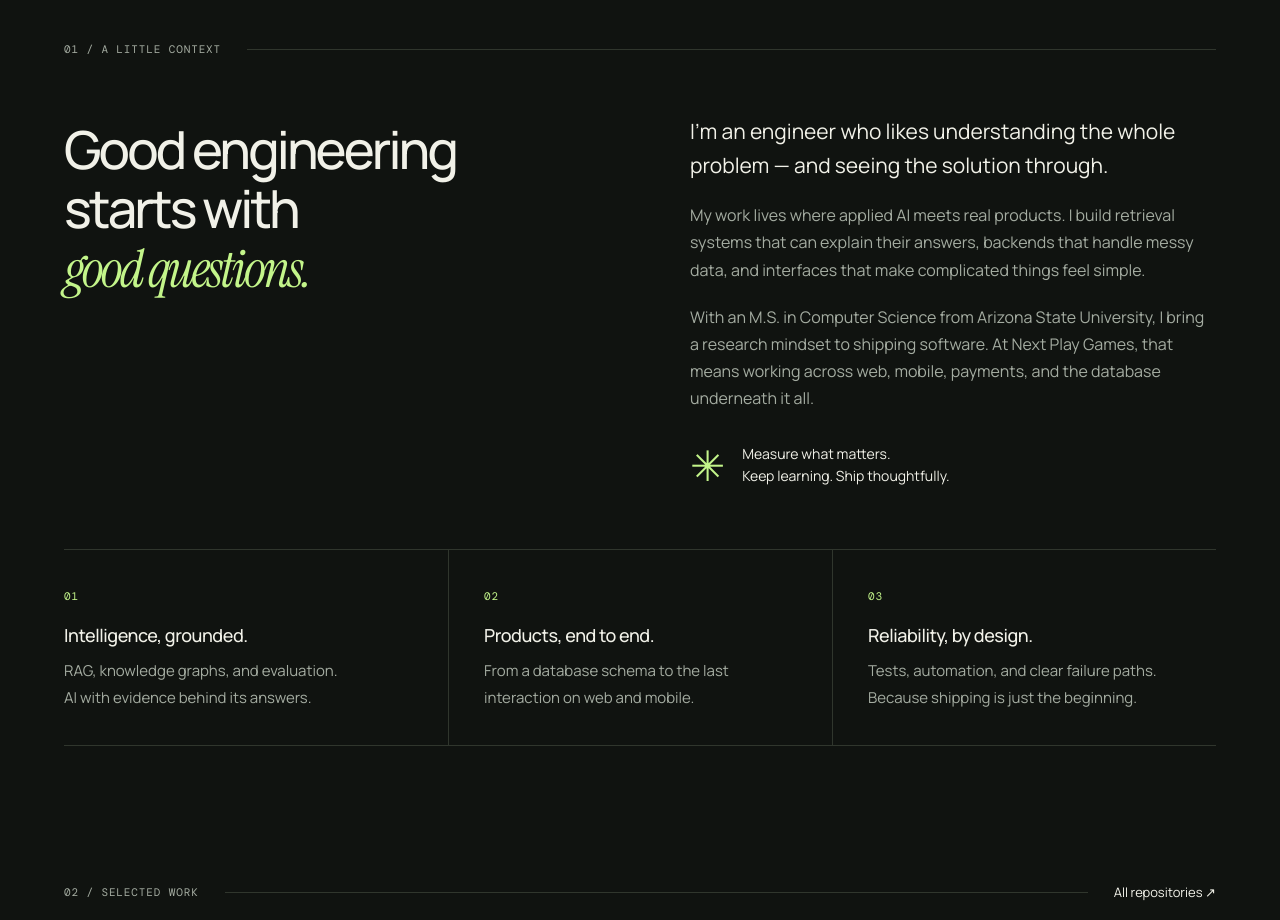
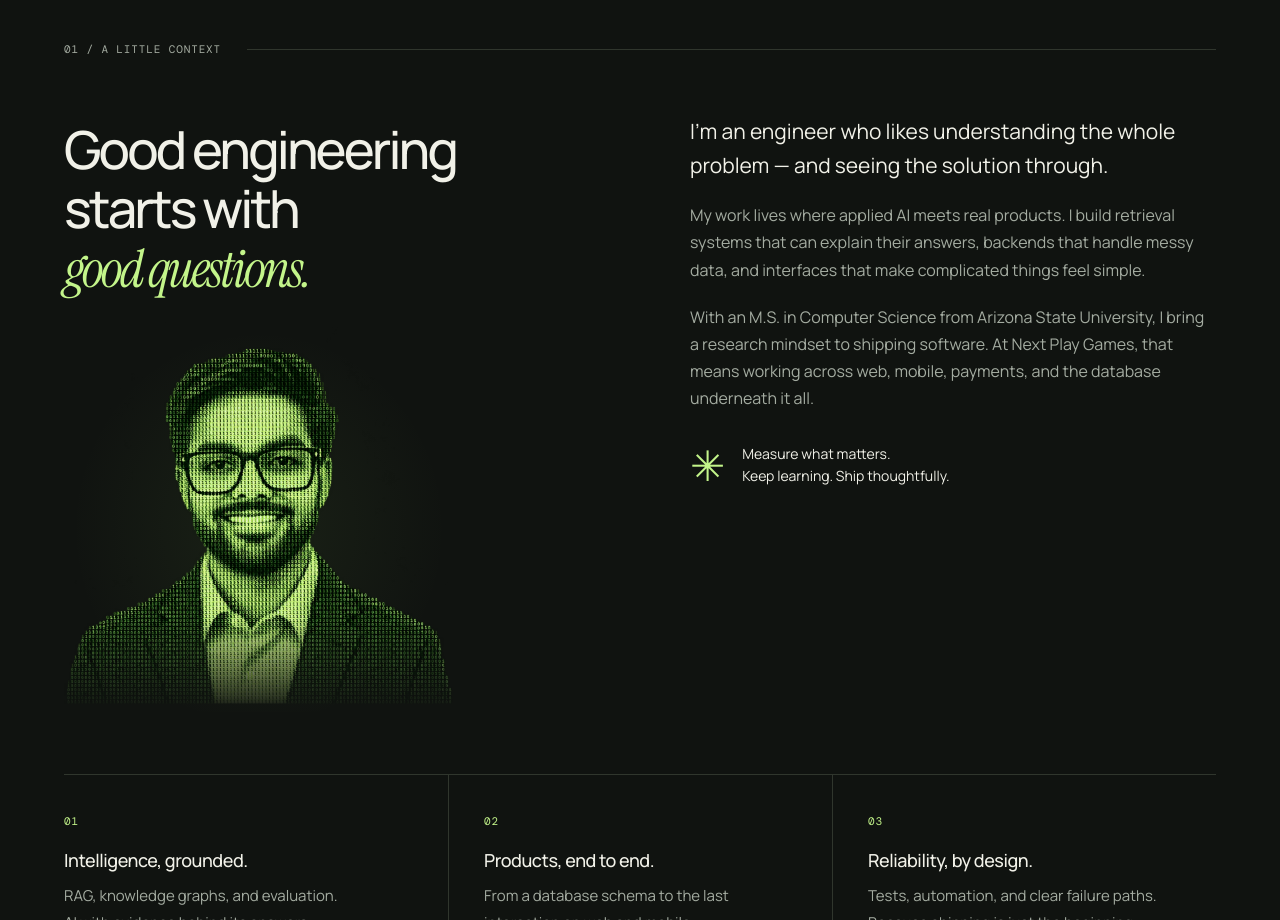
Before and after one commit to DhyanICT/Dhyan_Website, a website: page src/index.html in a window 1280 px wide. Shown: the part 880-1800 px from the top of the page. Drawn offline with Linux system fonts and the light colour scheme.

Commit message:
Add the binary portrait to the About section

```diff
--- a/scripts/check.mjs
+++ b/scripts/check.mjs
@@ -9,5 +9,4 @@ for(const match of html.matchAll(/(?:href|src)="\.\/([^"#]+)"/g)) await access(n
 for(const match of css.matchAll(/url\(['"]?\.\/([^'"\)]+)['"]?\)/g)) await access(new URL(`../src/${match[1]}`,import.meta.url));
 assert.ok(html.includes('mailto:dhyanpatel2632003@gmail.com'),'Expected contact email');
 assert.ok(!/tel:|856.?493|dpate337@asu/i.test(html),'Private contacts must not be published');
-assert.ok(!/<img\b/i.test(html),'Portfolio uses original graphics rather than a portrait');
 console.log('Verified local assets, anchor targets, unique IDs, and contact requirements.');
--- a/scripts/serve.mjs
+++ b/scripts/serve.mjs
@@ -2,7 +2,7 @@ import { createServer } from 'node:http';
 import { readFile, stat } from 'node:fs/promises';
 import { resolve, extname, sep } from 'node:path';
 const root = resolve(process.argv[2] || 'src');
-const types = { '.html': 'text/html; charset=utf-8', '.css': 'text/css', '.js': 'text/javascript', '.svg': 'image/svg+xml', '.pdf': 'application/pdf', '.png': 'image/png', '.woff2': 'font/woff2', '.ttf': 'font/ttf', '.txt': 'text/plain' };
+const types = { '.html': 'text/html; charset=utf-8', '.css': 'text/css', '.js': 'text/javascript', '.svg': 'image/svg+xml', '.pdf': 'application/pdf', '.png': 'image/png', '.webp': 'image/webp', '.woff2': 'font/woff2', '.ttf': 'font/ttf', '.txt': 'text/plain' };
 const server = createServer(async (req, res) => {
   try {
     let target = resolve(root, `.${decodeURIComponent(new URL(req.url, 'http://localhost').pathname)}`);
--- a/src/index.html
+++ b/src/index.html
@@ -60,7 +60,12 @@
     <section class="about-section section-shell section-space" id="about" aria-labelledby="about-heading">
       <div class="section-marker"><span class="mono">01 / A LITTLE CONTEXT</span><span class="marker-line"></span></div>
       <div class="about-layout">
-        <h2 id="about-heading" class="reveal">Good engineering<br>starts with<br><span class="serif-accent">good questions.</span></h2>
+        <div class="about-intro reveal">
+          <h2 id="about-heading">Good engineering<br>starts with<br><span class="serif-accent">good questions.</span></h2>
+          <figure class="binary-portrait">
+            <img src="./assets/dhyan-binary-portrait.webp" width="1254" height="1254" loading="lazy" decoding="async" alt="Portrait of Dhyan Patel formed from green zeros and ones">
+          </figure>
+        </div>
         <div class="about-copy reveal"><p class="large-copy">I’m an engineer who likes understanding the whole problem — and seeing the solution through.</p><p>My work lives where applied AI meets real products. I build retrieval systems that can explain their answers, backends that handle messy data, and interfaces that make complicated things feel simple.</p><p>With an M.S. in Computer Science from Arizona State University, I bring a research mindset to shipping software. At Next Play Games, that means working across web, mobile, payments, and the database underneath it all.</p><div class="about-note"><span class="spark" aria-hidden="true">✳</span><span>Measure what matters.<br>Keep learning. Ship thoughtfully.</span></div></div>
       </div>
       <div class="focus-grid reveal"><div><span class="mono">01</span><h3>Intelligence, grounded.</h3><p>RAG, knowledge graphs, and evaluation.<br>AI with evidence behind its answers.</p></div><div><span class="mono">02</span><h3>Products, end to end.</h3><p>From a database schema to the last<br>interaction on web and mobile.</p></div><div><span class="mono">03</span><h3>Reliability, by design.</h3><p>Tests, automation, and clear failure paths.<br>Because shipping is just the beginning.</p></div></div>
--- a/src/styles.css
+++ b/src/styles.css
@@ -101,3 +101,28 @@
   white-space: nowrap;
   border: 0;
 }
+
+.about-intro {
+  display: grid;
+  align-content: start;
+  gap: 24px;
+}
+.binary-portrait {
+  width: min(100%, 390px);
+  margin: 0;
+  border-radius: 8px;
+  background: radial-gradient(ellipse at 50% 53%, #8ec95c14, transparent 68%);
+}
+.binary-portrait img {
+  display: block;
+  width: 100%;
+  height: auto;
+  mask-image: linear-gradient(#000 76%, transparent 100%);
+}
+[data-theme="light"] .binary-portrait {
+  background: radial-gradient(ellipse at 50% 53%, #2b3f23, #101710 78%);
+}
+@media (max-width: 760px) {
+  .about-intro { gap: 18px; }
+  .binary-portrait { width: min(100%, 330px); }
+}
```
Also changed, not shown: README.md, src/assets/dhyan-binary-portrait.webp (added).
